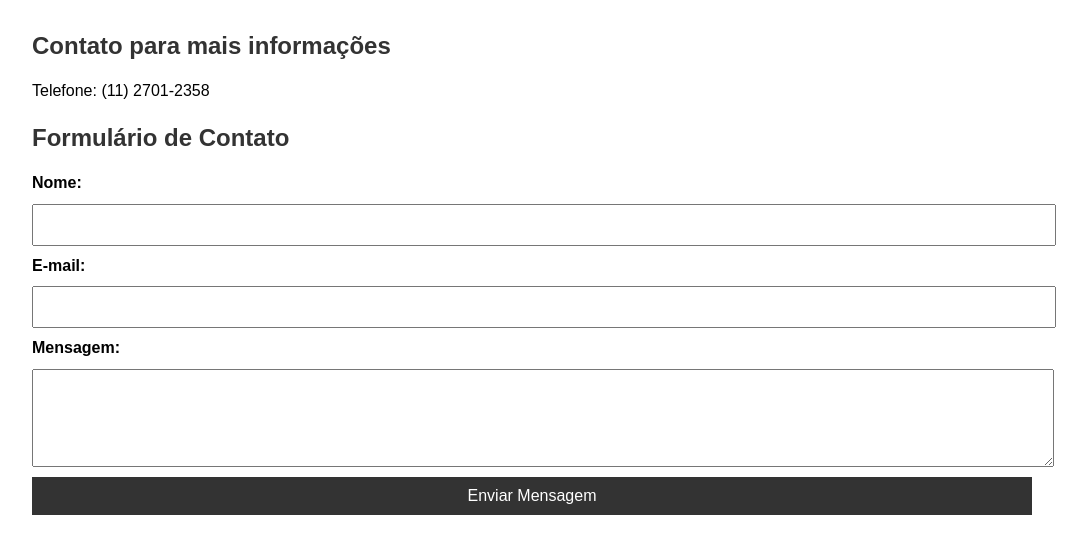
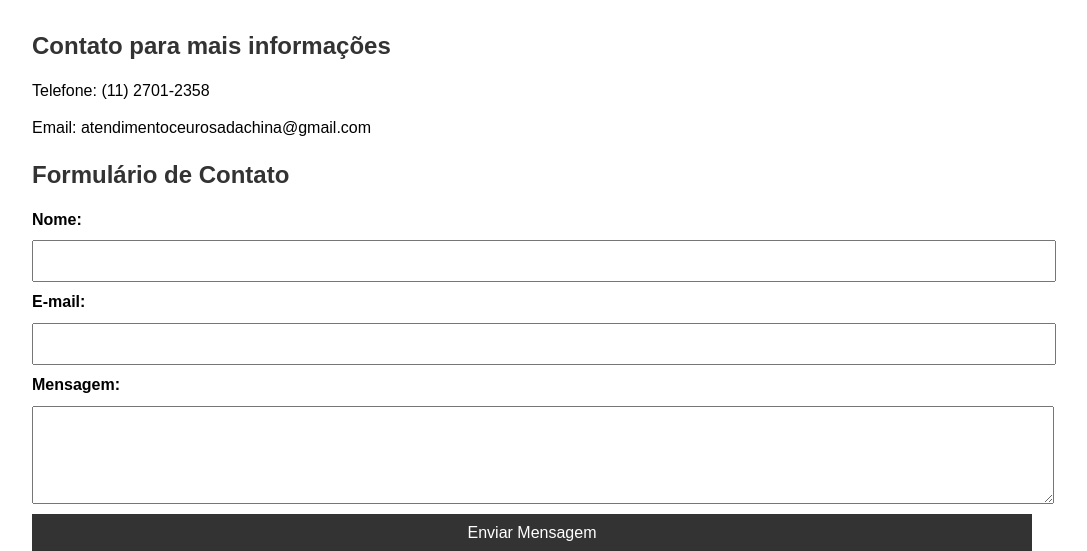
Before and after one commit to kinthh/Projeto-integrador, a Flask app: page /contatos in a window 1280 px wide. Shown: the part 125-676 px from the top of the page, without its empty margins (108-1195 px from the left). Run offline with Flask 3, Linux system fonts and the light colour scheme.

Commit message:
Update contatos.html

```diff
--- a/templates/contatos.html
+++ b/templates/contatos.html
@@ -23,6 +23,7 @@
         <div class="contact-info">
             <h2>Contato para mais informações</h2>
             <p>Telefone: (11) 2701-2358</p>
+            <p>Email: atendimentoceurosadachina@gmail.com</p>
         </div>
 
         <div class="contact-form">
```
